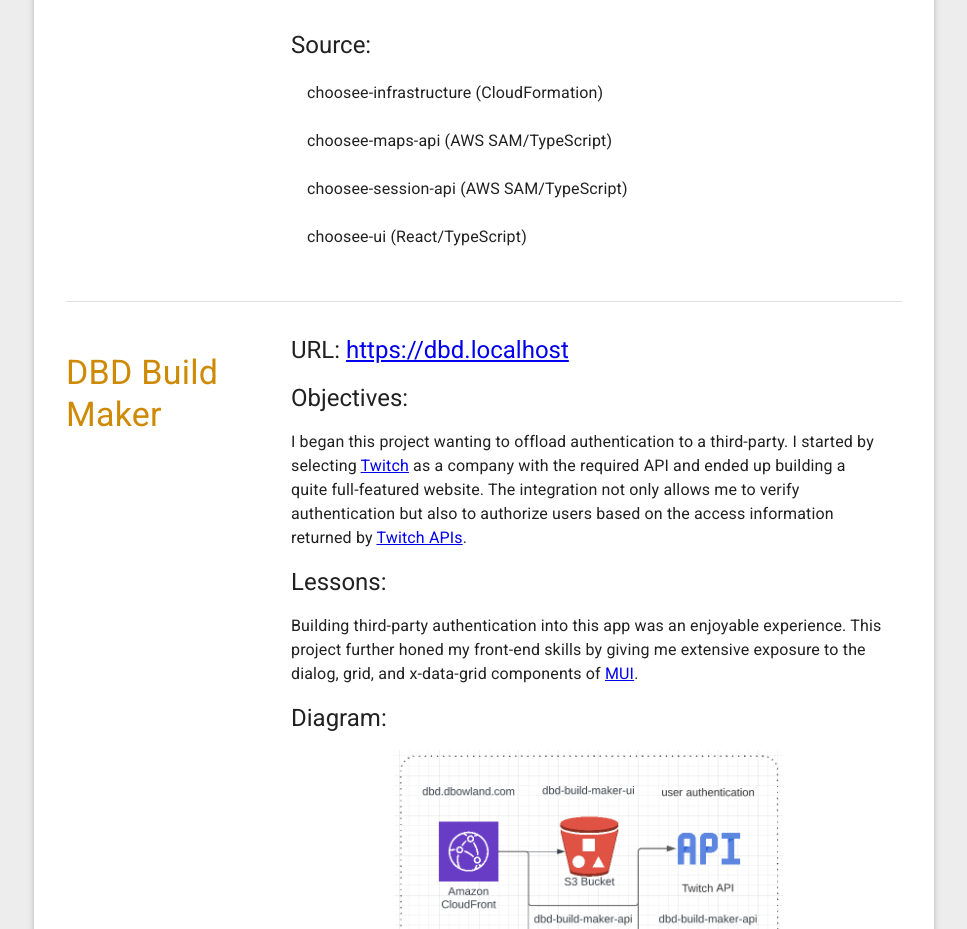
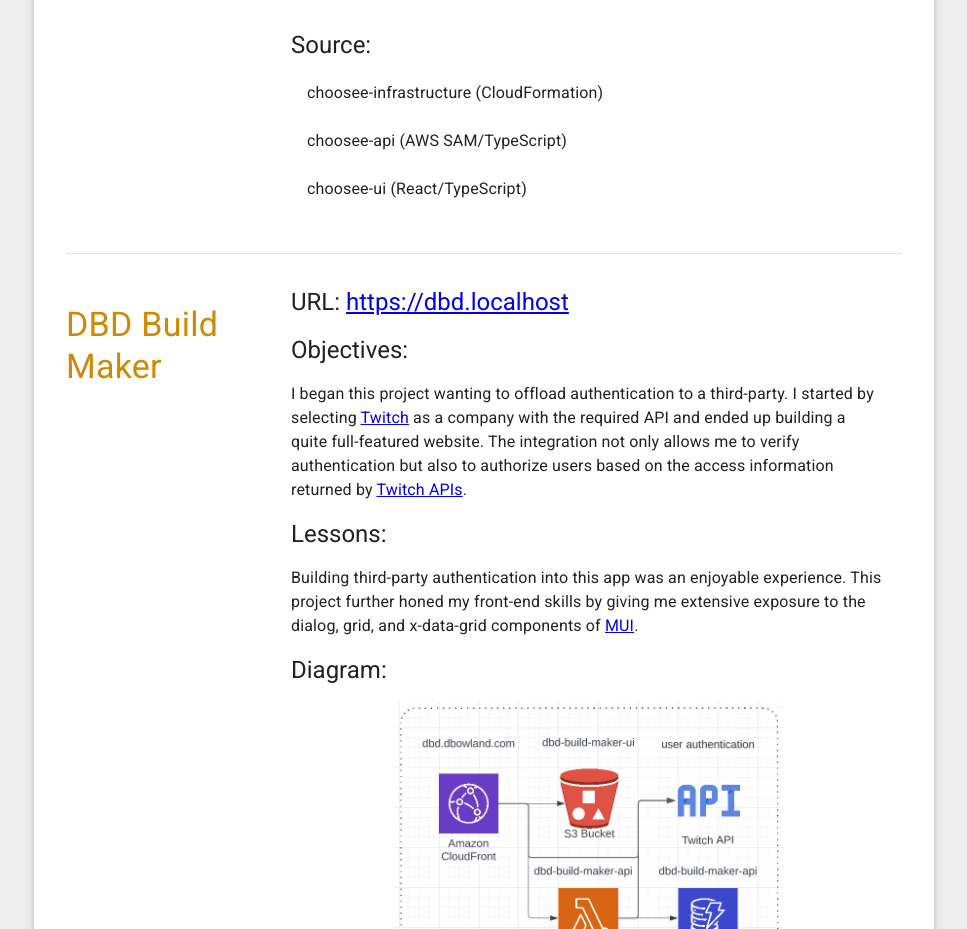
Before and after one commit to davidbowland/dbowland-ui, a Gatsby site: page /projects in a window 1280 px wide. Shown: the part 4548-5477 px from the top of the page, without its empty margins (156-1123 px from the left). Built offline with nearby package versions, Linux system fonts and the light colour scheme; Gatsby itself is replaced by a stand-in of ours; no server answers; what @aws-amplify/analytics, aws-amplify would draw is missing.

Commit message:
Switch to choosee-api from choosee-maps and choosee-session

```diff
--- a/src/components/projects-table/index.tsx
+++ b/src/components/projects-table/index.tsx
@@ -298,13 +298,8 @@
                 </ListItemButton>
               </ListItem>
               <ListItem disablePadding>
-                <ListItemButton component="a" href="https://github.com/davidbowland/choosee-maps-api">
-                  <ListItemText primary="choosee-maps-api (AWS SAM/TypeScript)" />
-                </ListItemButton>
-              </ListItem>
-              <ListItem disablePadding>
-                <ListItemButton component="a" href="https://github.com/davidbowland/choosee-session-api">
-                  <ListItemText primary="choosee-session-api (AWS SAM/TypeScript)" />
+                <ListItemButton component="a" href="https://github.com/davidbowland/choosee-api">
+                  <ListItemText primary="choosee-api (AWS SAM/TypeScript)" />
                 </ListItemButton>
               </ListItem>
               <ListItem disablePadding>
```
